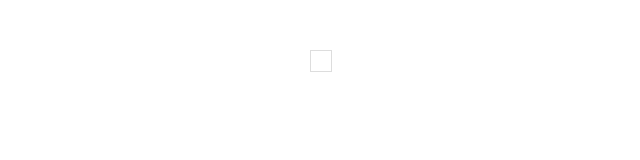
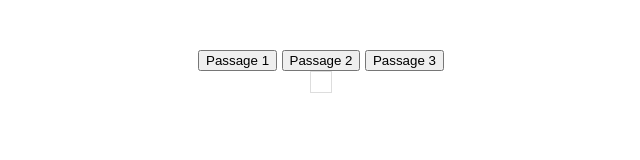
Before and after one commit to elaine-zhang12/hc-eye, a plain HTML site: page index.html in a window 1280 px wide. Shown: the whole page, without its empty margins (319-959 px from the left). Drawn offline with Linux system fonts and the light colour scheme.

Commit message:
script changes

```diff
--- a/index.html
+++ b/index.html
@@ -29,6 +29,13 @@
   </style>
 </head>
 <body>
+
+  <div class="button-container">
+    <button onclick="changePassage('0')">Passage 1</button>
+    <button onclick="changePassage('1')">Passage 2</button>
+    <button onclick="changePassage('2')">Passage 3</button>
+  </div>
+
   <div class="text-display" id="textPassage">
   </div>
 
@@ -53,11 +60,8 @@
       }
     }
 
-    async function main(){
-      // Call the function
-      current_passage = await fetchPassages();
+    function displayPassage(current_passage) {
       console.log(current_passage)
-
       const parser = new DOMParser()
       const doc = parser.parseFromString(current_passage, 'text/html')
       const paragraphs = doc.querySelectorAll('p')
@@ -67,8 +71,22 @@
         const newParagraph = document.createElement('p');
         newParagraph.textContent = p.textContent;
         text_passage_display.appendChild(newParagraph);
-        })
+      })
     }
+
+    async function main(){
+      // Call the function
+      current_passage = await fetchPassages();
+      console.log(current_passage)
+      displayPassage(current_passage)
+    }
+
+    function changePassage(key){
+      current_passage_key = key
+      current_passage = reading_passages[parseInt(current_passage_key)]
+      console.log("current passage" + current_passage)
+    }
+
     main()
   </script>
 </body>
```
Also changed, not shown: passages.json (+2 -1 lines).
